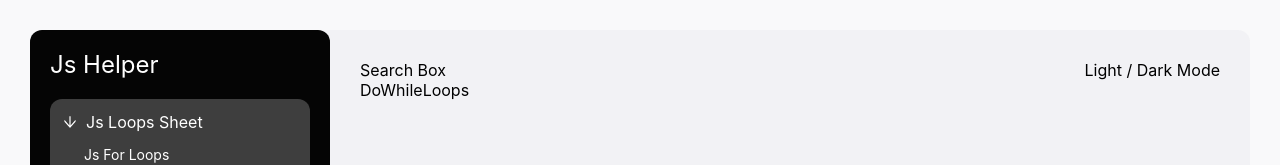
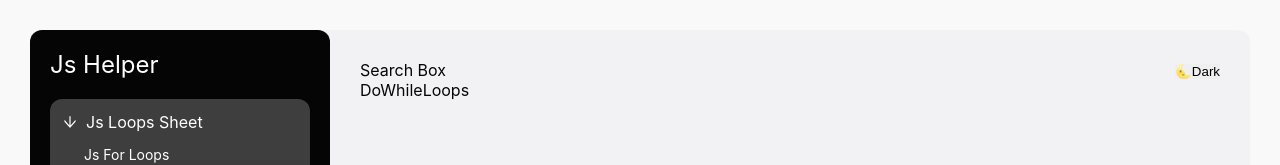
Before and after one commit to alikaraarslan/jshelper, a Next.js app: page /helpers/loops/do-while-js-loops in a window 1280 px wide. Shown: the top 165 px of the page. Built offline with nearby package versions, Linux system fonts and the light colour scheme.

Commit message:
add light/dark v1

```diff
--- a/components/Header.tsx
+++ b/components/Header.tsx
@@ -6,11 +6,28 @@ const HeaderWrapper = styled.div`
   align-items: flex-start;
 `;
 
-const Header = () => {
+type Props = {
+  toggleTheme: () => void;
+  isDarkTheme: boolean;
+};
+
+const Header = ({ toggleTheme, isDarkTheme }: Props) => {
   return (
     <HeaderWrapper>
       <div>Search Box</div>
-      <div>Light / Dark Mode</div>
+      <div>
+        <button onClick={toggleTheme}>
+          {isDarkTheme ? (
+            <span aria-label="Light mode" role="img">
+              🌞Light
+            </span>
+          ) : (
+            <span aria-label="Dark mode" role="img">
+              🌜Dark
+            </span>
+          )}
+        </button>
+      </div>
     </HeaderWrapper>
   );
 };
--- a/components/Layout.tsx
+++ b/components/Layout.tsx
@@ -1,3 +1,4 @@
+import { useState } from 'react';
 import styled from 'styled-components';
 import StyledThemeProvider from '../styles/ThemeProvider';
 import Header from './Header';
@@ -16,13 +17,27 @@ const LayoutWrapper = styled.div`
   }
 `;
 
+export const lightTheme = {
+  body: '#f9f9fa',
+  text: '#050505',
+};
+export const darkTheme = {
+  // body: '#050505',
+  // text: '#f9f9fa',
+  body: '#f9f9fa',
+  text: '#050505',
+};
+
 const Layout: React.FC = ({ children }) => {
+  const [theme, setTheme] = useState<string>('light');
+  const isDarkTheme = theme === 'dark';
+  const toggleTheme = () => setTheme(isDarkTheme ? 'light' : 'dark');
   return (
-    <StyledThemeProvider>
+    <StyledThemeProvider theme={isDarkTheme ? darkTheme : lightTheme}>
       <LayoutWrapper>
-        <Sidebar />
+        <Sidebar theme={!isDarkTheme ? darkTheme : lightTheme} />
         <div className="page">
-          <Header />
+          <Header toggleTheme={toggleTheme} isDarkTheme={isDarkTheme} />
           {children}
         </div>
       </LayoutWrapper>
--- a/components/Sidebar.tsx
+++ b/components/Sidebar.tsx
@@ -4,7 +4,6 @@ import Collapse, { Panel } from 'rc-collapse';
 require('rc-collapse/assets/index.css');
 import motion from '../utils/motionUtil';
 import { sidebarMenuItems } from '../assets/db/sidebarMenuItems';
-import { useState } from 'react';
 
 const SidebarWrapper = styled.div`
   display: flex;
@@ -57,7 +56,7 @@ const CollapseWrapper = styled<any>(Collapse)`
           overflow-y: auto;
           /* width */
           ::-webkit-scrollbar {
-            width: 10px;
+            width: 5px;
           }
 
           /* Track */
@@ -120,16 +119,16 @@ const expandIcon = ({ isActive }: any) => {
   );
 };
 
-const Sidebar = () => {
-  const [activeKey, setActiveKey] = useState(sidebarMenuItems[0].id);
+const Sidebar = ({ theme }: any) => {
   return (
-    <SidebarWrapper>
+    <SidebarWrapper theme={theme}>
       <div className="title">Js Helper</div>
       <div className="sidebar-content">
         <CollapseWrapper
+          theme={theme}
           accordion={true}
           openMotion={motion || null}
-          defaultActiveKey={activeKey}
+          defaultActiveKey={1}
           expandIcon={expandIcon}
         >
           {sidebarMenuItems.map((item: any, idx: number) => (
--- a/styles/GlobalStyles.ts
+++ b/styles/GlobalStyles.ts
@@ -1,6 +1,6 @@
 import { createGlobalStyle } from 'styled-components';
 
-const GlobalStyle = createGlobalStyle(({ theme }) => ({
+const GlobalStyle = createGlobalStyle(({ theme }: any) => ({
   '*': {
     margin: 0,
     padding: 0,
@@ -8,8 +8,11 @@ const GlobalStyle = createGlobalStyle(({ theme }) => ({
     boxSizing: 'border-box',
   },
   body: {
-    backgroundColor: theme.colors.bg,
-    fontFamily: theme.fontFamily.body,
+    backgroundColor: theme.body,
+    color: theme.text,
+    transition: 'background 0.2s ease-in, color 0.2s ease-in',
+    fontFamily:
+      '-apple-system, BlinkMacSystemFont, "Segoe UI", Roboto, Oxygen-Sans,Ubuntu, Cantarell, "Helvetica Neue", sans-serif;',
     height: '100%',
     overflow: 'hidden',
   },
--- a/styles/ThemeProvider.tsx
+++ b/styles/ThemeProvider.tsx
@@ -1,15 +1,16 @@
 import { ThemeProvider as Provider } from 'styled-components';
 
 import GlobalStyle from './GlobalStyles';
-import defaultTheme from './theme';
 
-const StyledThemeProvider = ({ children }: any) => (
-  <Provider theme={defaultTheme}>
-    <>
-      <GlobalStyle />
-      {children}
-    </>
-  </Provider>
-);
+const StyledThemeProvider = ({ theme, children }: any) => {
+  return (
+    <Provider theme={theme}>
+      <>
+        <GlobalStyle theme={theme} />
+        {children}
+      </>
+    </Provider>
+  );
+};
 
 export default StyledThemeProvider;
--- a/styles/theme.ts
+++ /dev/null
@@ -1,25 +0,0 @@
-import { lighten } from 'polished';
-
-const defaultColor = '#f9f9fa';
-
-const theme = {
-  breakpoints: ['700px'],
-  colors: {
-    bg: defaultColor,
-    primary: lighten(0.03, defaultColor),
-    secondary: lighten(0.1, defaultColor),
-    textPrimary: lighten(0.7, defaultColor),
-    textSecondary: lighten(0.4, defaultColor),
-  },
-  fontFamily: {
-    body: '-apple-system, BlinkMacSystemFont, "Segoe UI", Roboto, Oxygen-Sans,Ubuntu, Cantarell, "Helvetica Neue", sans-serif;',
-  },
-  fontSizes: ['10px', '12px', '14px', '16px', '18px', '26px', '42px'],
-  space: ['0', '4px', '8px', '16px', '32px', '64px', '128px'],
-  radii: {
-    small: '4px',
-    normal: '8px',
-  },
-};
-
-export default theme;
```
